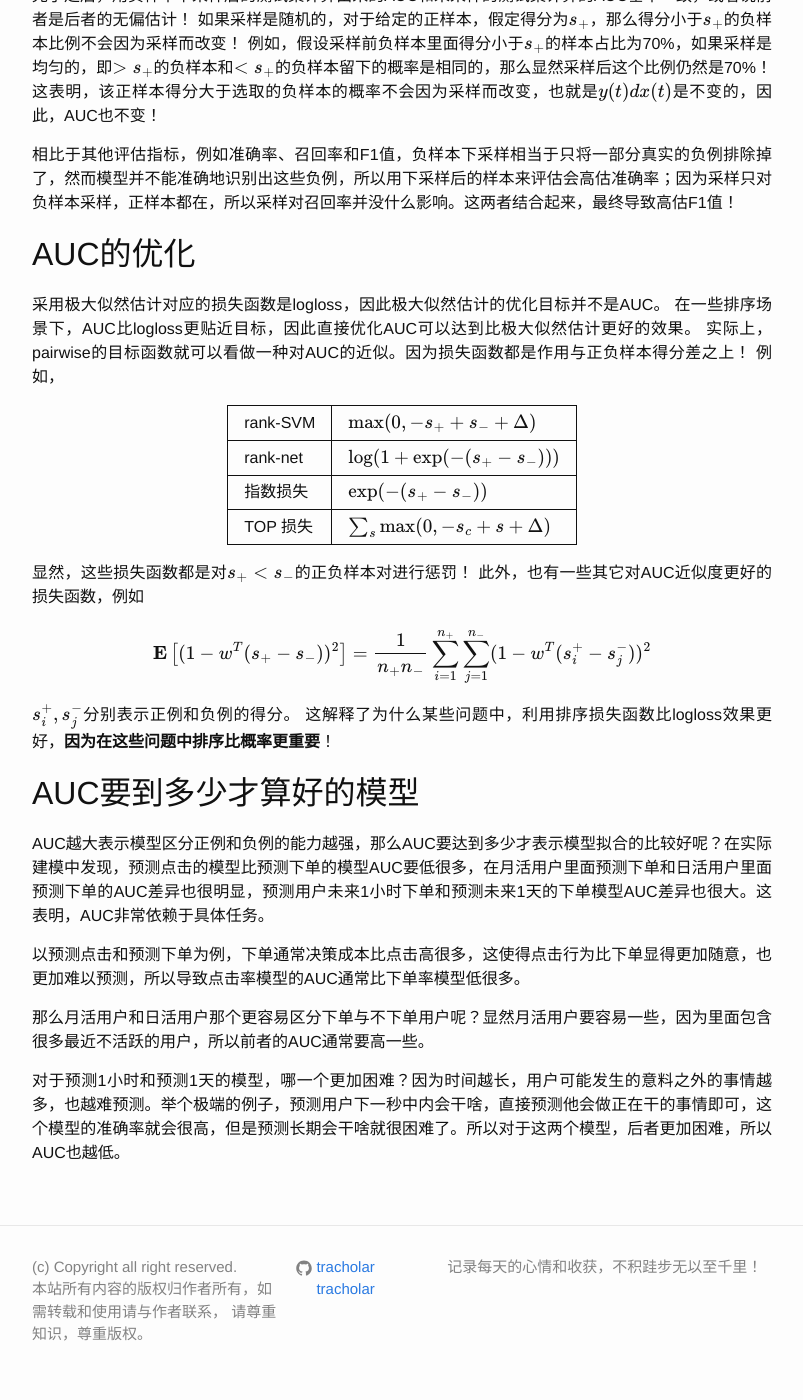
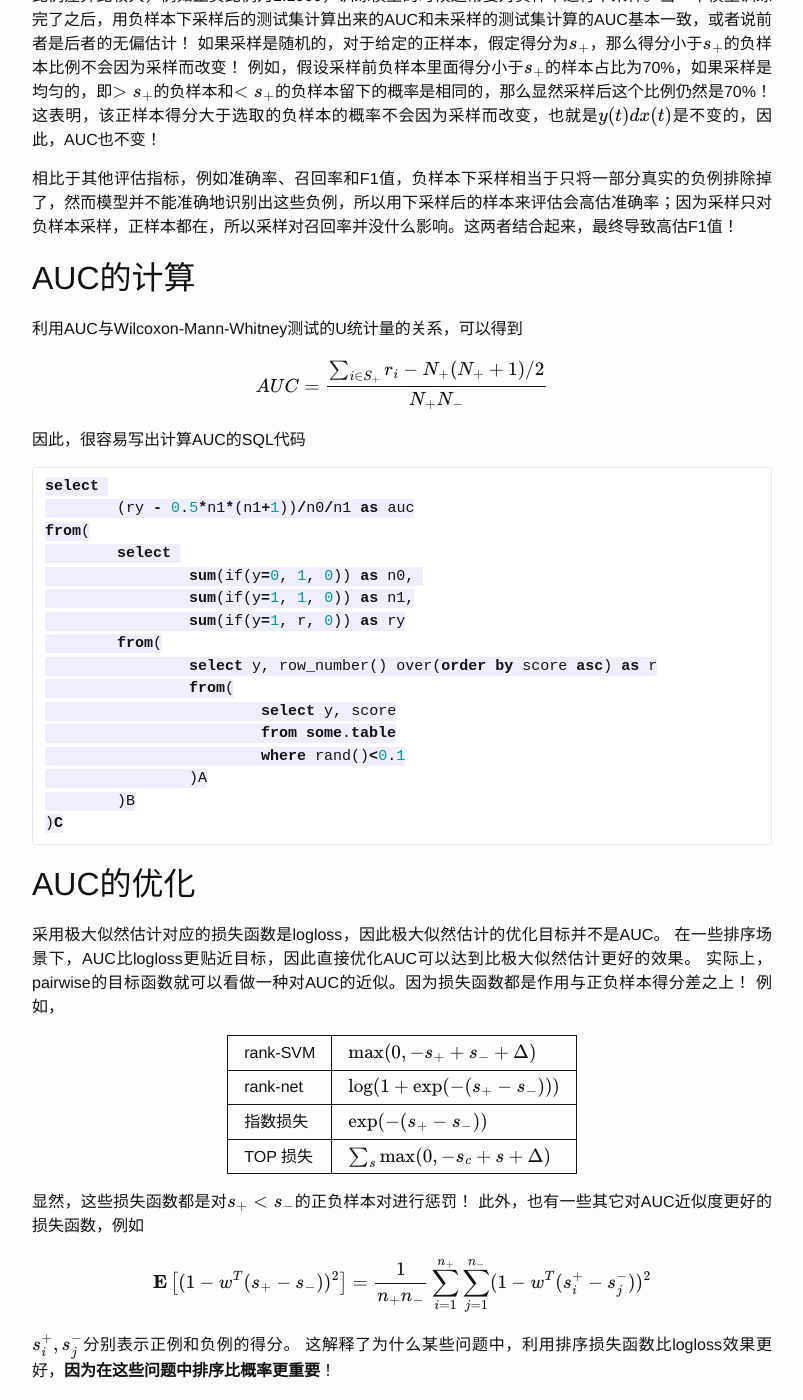
Before and after one commit to tracholar/tracholar.github.io, a Jekyll site: the page built from _posts/2018-01-26-auc.md, in a window 1280 px wide and 1400 px high, scrolled down 3203 px. Shown: the whole window, without its empty margins (238-1041 px from the left). Built offline with Jekyll 4.4.1, drawn with Linux system fonts in a browser that asks for light colours; formulas are drawn with MathJax 3; comment, search, counter and statistics services are not loaded.

Commit message:
add auc calc

````diff
--- a/_posts/2018-01-26-auc.md
+++ b/_posts/2018-01-26-auc.md
@@ -127,6 +127,34 @@ $$
 
 相比于其他评估指标，例如准确率、召回率和F1值，负样本下采样相当于只将一部分真实的负例排除掉了，然而模型并不能准确地识别出这些负例，所以用下采样后的样本来评估会高估准确率；因为采样只对负样本采样，正样本都在，所以采样对召回率并没什么影响。这两者结合起来，最终导致高估F1值！
 
+## AUC的计算
+利用AUC与Wilcoxon-Mann-Whitney测试的U统计量的关系，可以得到
+
+$$
+AUC = \frac{\sum_{i \in S_+} r_i - N_+(N_+ + 1)/2}{N_+ N_-}
+$$
+
+因此，很容易写出计算AUC的SQL代码
+
+```sql
+select
+	(ry - 0.5*n1*(n1+1))/n0/n1 as auc
+from(
+	select
+		sum(if(y=0, 1, 0)) as n0,
+		sum(if(y=1, 1, 0)) as n1,
+		sum(if(y=1, r, 0)) as ry
+	from(
+		select y, row_number() over(order by score asc) as r
+		from(
+			select y, score
+			from some.table
+			where rand()<0.1
+		)A
+	)B
+)C
+```
+
 ## AUC的优化
 
 采用极大似然估计对应的损失函数是logloss，因此极大似然估计的优化目标并不是AUC。
````
